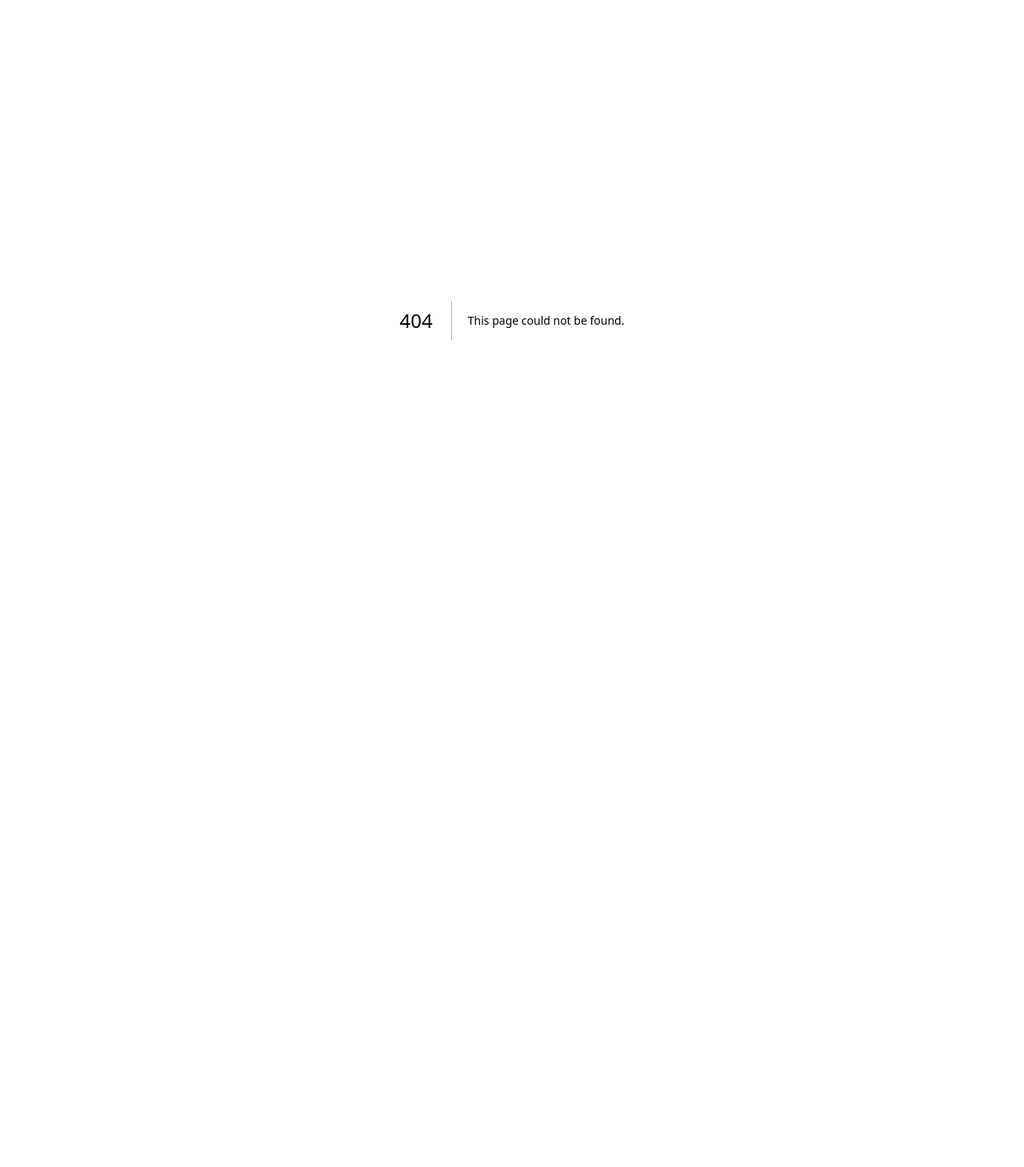
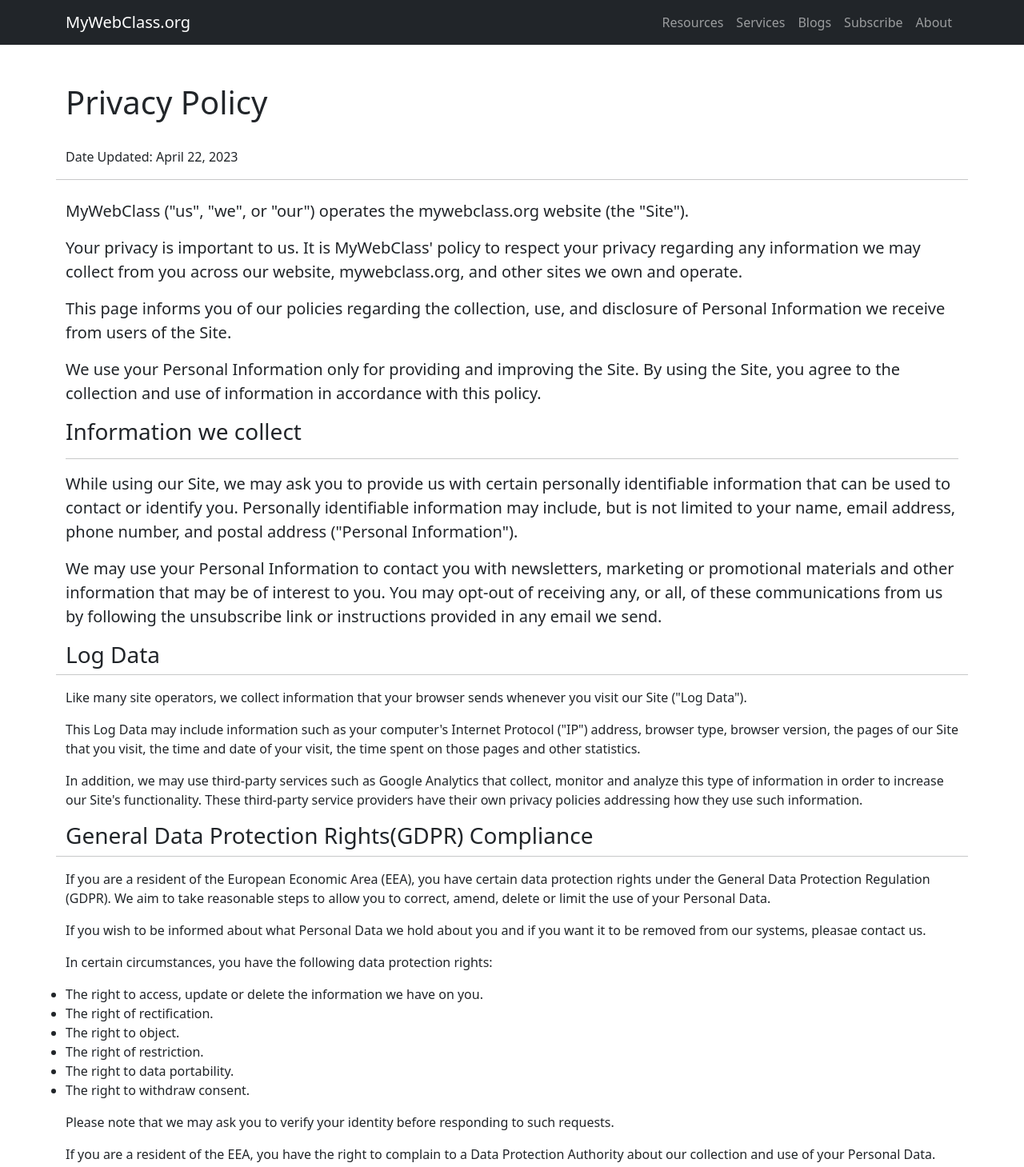
Before and after one commit to NJIT-WIS/project-2-team-sar, a Next.js app: page /privacy in a window 1280 px wide. Before the commit this address had no page. Shown: the top 1459 px of the page at 80% size. Before the commit the page ends 800 px from the top, so only its background shows below. Built offline with nearby package versions, Linux system fonts and the light colour scheme.

Commit message:
Created PrivacyPolicy page

```diff
--- /dev/null
+++ b/components/privacy.jsx
@@ -0,0 +1,52 @@
+import React from 'react'
+import { Container, Row, Col } from 'react-bootstrap'
+
+const Privacy = () => {
+    return (
+
+        <Container className="my-5">
+            <Row class="col-lg-10 mx-auto">
+                <h1 className="text-left mb-4">Privacy Policy</h1>
+                <p className="mt-2">Date Updated: April 22, 2023</p>
+                <hr></hr>
+
+                <div class="lead mt-2">
+                    <p> MyWebClass ("us", "we", or "our") operates the mywebclass.org website (the "Site"). </p>
+                    <p>Your privacy is important to us. It is MyWebClass' policy to respect your privacy regarding any information we may collect from you across our website, mywebclass.org, and other sites we own and operate.</p>
+                    <p>This page informs you of our policies regarding the collection, use, and disclosure of Personal Information we receive from users of the Site.</p>
+                    <p>We use your Personal Information only for providing and improving the Site. By using the Site, you agree to the collection and use of information in accordance with this policy.</p>
+                </div>
+                <div class="lead">
+                <h3 id="Information-collected">Information we collect</h3>
+                    <hr></hr>
+                    <p>While using our Site, we may ask you to provide us with certain personally identifiable information that can be used to contact or identify you. Personally identifiable information may include, but is not limited to your name, email address, phone number, and postal address ("Personal Information").</p>
+                    <p> We may use your Personal Information to contact you with newsletters, marketing or promotional materials and other information that may be of interest to you. You may opt-out of receiving any, or all, of these communications from us by following the unsubscribe link or instructions provided in any email we send.</p>
+                </div>
+                <h3 id="Log data">Log Data</h3>
+                    <hr></hr>
+                    <p>Like many site operators, we collect information that your browser sends whenever you visit our Site ("Log Data").</p>
+                    <p>This Log Data may include information such as your computer's Internet Protocol ("IP") address, browser type, browser version, the pages of our Site that you visit, the time and date of your visit, the time spent on those pages and other statistics.</p>
+                    <p>In addition, we may use third-party services such as Google Analytics that collect, monitor and analyze this type of information in order to increase our Site's functionality. These third-party service providers have their own privacy policies addressing how they use such information.</p>
+
+                <h3 id="GDPR Compliance">General Data Protection Rights(GDPR) Compliance</h3>
+                    <hr></hr>
+                    <p>If you are a resident of the European Economic Area (EEA), you have certain data protection rights under the General Data Protection Regulation (GDPR). We aim to take reasonable steps to allow you to correct, amend, delete or limit the use of your Personal Data.</p>
+                    <p>If you wish to be informed about what Personal Data we hold about you and if you want it to be removed from our systems, pleasae contact us.</p>
+                    <p>In certain circumstances, you have the following data protection rights:</p>
+                    <ul>
+                        <li>The right to access, update or delete the information we have on you.</li>
+                        <li>The right of rectification.</li>
+                        <li>The right to object.</li>
+                        <li>The right of restriction.</li>
+                        <li>The right to data portability.</li>
+                        <li>The right to withdraw consent.</li>
+                    </ul>
+                    <p>Please note that we may ask you to verify your identity before responding to such requests.</p>
+                    <p>If you are a resident of the EEA, you have the right to complain to a Data Protection Authority about our collection and use of your Personal Data. For more information, please contact your local data protection authority in the EEA.</p>
+                </Row>
+        </Container>
+
+    );
+};
+
+export default Privacy;
--- /dev/null
+++ b/pages/privacy.js
@@ -0,0 +1,18 @@
+import Head from 'next/head'
+import Header from '../components/header'
+import Footer from '../components/footer'
+import Privacy from '../components/privacy'
+
+export default function PrivacyPolicy() {
+    return (
+        <>
+            <Head>
+                <title>SAR Marketing Group | Privacy Policy</title>
+                <meta name="description" content="Marketing group site created by three college students." />
+            </Head>
+            <Header/>
+            <Privacy/>
+            <Footer/>
+        </>
+    )
+}
```
Also changed, not shown: components/about.jsx (+6 -3 lines).
